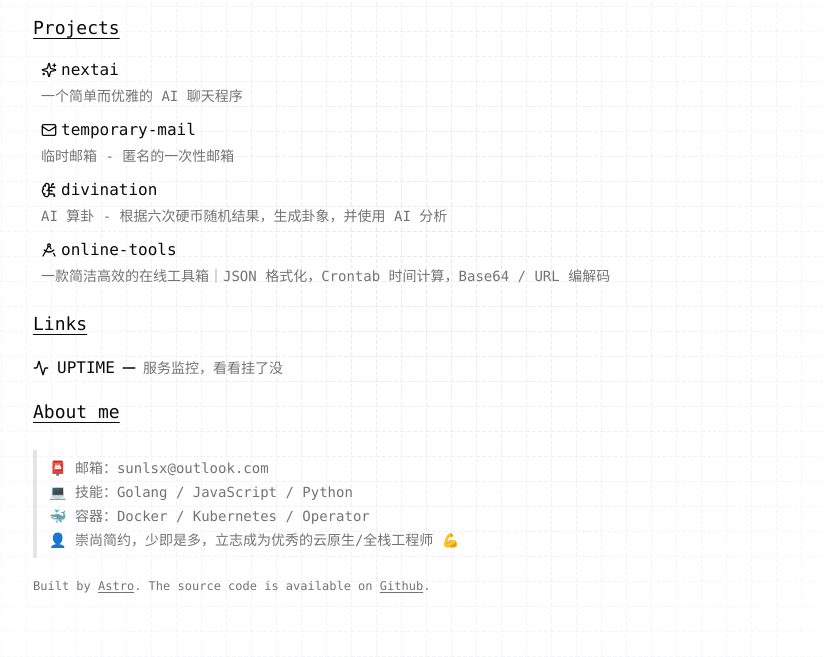
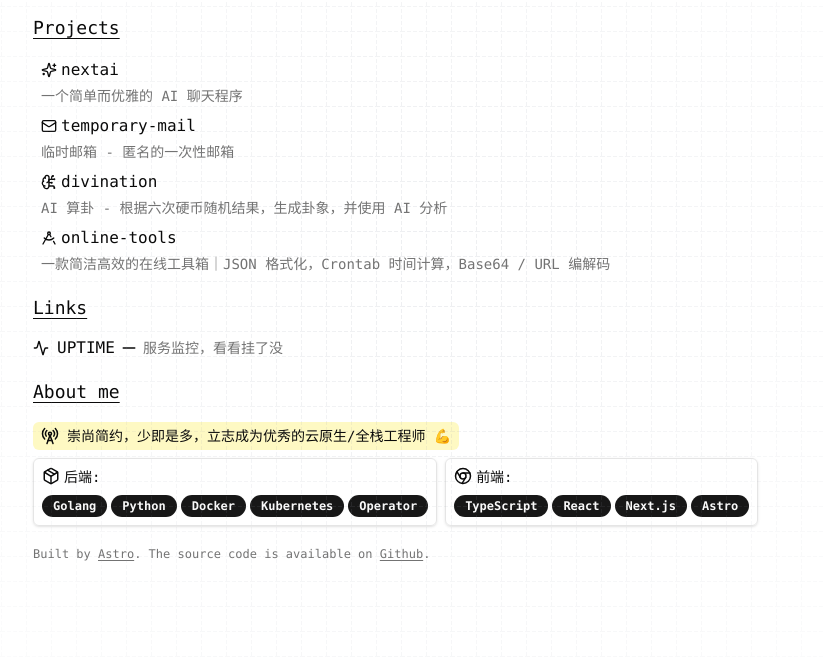
Before and after one commit to sunls24/sunls24, an Astro site: page / in a window 1280 px wide. Shown: the part 143-800 px from the top of the page, without its empty margins (223-1048 px from the left). Built offline with nearby package versions, Linux system fonts and the light colour scheme; Astro itself is replaced by a stand-in of ours.

Commit message:
feat: update about me

```diff
--- a/package.json
+++ b/package.json
@@ -14,7 +14,7 @@
     "react-dom": "^18.3.1"
   },
   "devDependencies": {
-    "@astrojs/check": "^0.8.2",
+    "@astrojs/check": "^0.8.3",
     "@astrojs/node": "^8.3.2",
     "@astrojs/react": "^3.6.0",
     "@astrojs/tailwind": "^5.1.0",
@@ -25,12 +25,12 @@
     "astro": "^4.12.2",
     "class-variance-authority": "^0.7.0",
     "framer-motion": "^11.3.17",
-    "lucide-react": "^0.414.0",
+    "lucide-react": "^0.416.0",
     "prettier": "^3.3.3",
     "prettier-plugin-astro": "^0.14.1",
     "prettier-plugin-tailwindcss": "^0.6.5",
     "tailwind-merge": "^2.4.0",
-    "tailwindcss": "^3.4.6",
+    "tailwindcss": "^3.4.7",
     "tailwindcss-animate": "^1.0.7",
     "typescript": "^5.5.4"
   }
--- /dev/null
+++ b/src/components/About.astro
@@ -0,0 +1,26 @@
+---
+import ColorTwo from "@/components/ColorTwo.astro"
+import Skill from "@/components/Skill.astro"
+import { config } from "@/lib/config"
+import { Chrome, Package, RadioTower } from "lucide-react"
+---
+
+<div class="space-y-2 py-1">
+  <div
+    class="group relative flex w-fit items-center overflow-hidden rounded-md px-2 py-1 dark:text-primary-foreground"
+  >
+    <RadioTower size={18} />
+    <span class="ml-2 text-sm font-medium">
+      {config.about.me}
+    </span>
+    <ColorTwo />
+  </div>
+  <div class="flex flex-col gap-2 sm:flex-row">
+    <Skill label="后端:" , list={config.about.backend}>
+      <Package size={18} slot="icon" />
+    </Skill>
+    <Skill label="前端:" , list={config.about.frontend}>
+      <Chrome size={18} slot="icon" />
+    </Skill>
+  </div>
+</div>
--- /dev/null
+++ b/src/components/ColorOne.astro
@@ -0,0 +1,3 @@
+<span
+  class="absolute inset-0 -z-10 translate-y-full bg-blue-200 transition-transform duration-300 group-hover:translate-y-0 dark:bg-blue-300"
+></span>
--- /dev/null
+++ b/src/components/ColorTwo.astro
@@ -0,0 +1,6 @@
+---
+import ColorOne from "@/components/ColorOne.astro"
+---
+
+<span class="absolute inset-0 -z-20 bg-yellow-100 dark:bg-yellow-200"></span>
+<ColorOne />
--- a/src/components/Content.astro
+++ b/src/components/Content.astro
@@ -13,7 +13,7 @@ const { name, index } = Astro.props
 <div>
   <BlurFade yOffset={8} duration={0.3} delay={FADE_DELAY * index} client:load>
     <div class="translate-y-2">
-      <h3 class="pb-2 text-lg font-medium underline underline-offset-4">
+      <h3 class="pb-3 text-lg font-medium underline underline-offset-4">
         {name}
       </h3>
       <slot />
--- a/src/components/Footer.astro
+++ b/src/components/Footer.astro
@@ -3,7 +3,7 @@ import BlurFade from "@/components/magicui/blur-fade"
 import { FADE_DELAY } from "@/lib/constant"
 ---
 
-<footer class="mt-5">
+<footer class="mt-4">
   <BlurFade yOffset={8} duration={0.3} delay={FADE_DELAY * 4} client:load>
     <div class="translate-y-2 text-xs text-muted-foreground">
       Built by
--- /dev/null
+++ b/src/components/Skill.astro
@@ -0,0 +1,24 @@
+---
+import ColorOne from "@/components/ColorOne.astro"
+import { Badge } from "@/components/ui/badge"
+
+interface Props {
+  label: string
+  list: string[]
+}
+
+const { label, list } = Astro.props
+---
+
+<div
+  class="group relative w-fit overflow-hidden rounded-md border p-2 shadow transition duration-300 hover:border-transparent hover:shadow-none"
+>
+  <div class="mb-2 flex dark:group-hover:text-primary-foreground">
+    <slot name="icon" />
+    <span class="mx-1 text-sm font-medium">{label}</span>
+  </div>
+  <div class="flex flex-wrap gap-1">
+    {list.map((v) => <Badge>{v}</Badge>)}
+  </div>
+  <ColorOne />
+</div>
--- /dev/null
+++ b/src/components/ui/badge.tsx
@@ -0,0 +1,36 @@
+import { cva, type VariantProps } from "class-variance-authority"
+import * as React from "react"
+
+import { cn } from "@/lib/utils"
+
+const badgeVariants = cva(
+  "inline-flex items-center rounded-full border px-2.5 py-0.5 text-xs font-semibold transition-colors focus:outline-none focus:ring-2 focus:ring-ring focus:ring-offset-2",
+  {
+    variants: {
+      variant: {
+        default:
+          "border-transparent bg-primary text-primary-foreground hover:bg-primary/80",
+        secondary:
+          "border-transparent bg-secondary text-secondary-foreground hover:bg-secondary/80",
+        destructive:
+          "border-transparent bg-destructive text-destructive-foreground hover:bg-destructive/80",
+        outline: "text-foreground",
+      },
+    },
+    defaultVariants: {
+      variant: "default",
+    },
+  }
+)
+
+export interface BadgeProps
+  extends React.HTMLAttributes<HTMLDivElement>,
+    VariantProps<typeof badgeVariants> {}
+
+function Badge({ className, variant, ...props }: BadgeProps) {
+  return (
+    <div className={cn(badgeVariants({ variant }), className)} {...props} />
+  )
+}
+
+export { Badge, badgeVariants }
--- a/src/layouts/Layout.astro
+++ b/src/layouts/Layout.astro
@@ -70,8 +70,20 @@ const spacing = 25
       height={spacing}
       strokeDasharray={"4 2"}
       className={cn(
-        "[mask-image:radial-gradient(circle_at_center,rgba(0,0,0,0.8),transparent)]"
+        "[mask-image:radial-gradient(circle_at_center,rgba(0,0,0,0.6),transparent)]"
       )}
     />
   </body>
 </html>
+
+<script is:inline>
+  const theme = (() => {
+    if (typeof localStorage !== "undefined" && localStorage.getItem("theme")) {
+      return localStorage.getItem("theme")
+    }
+    return window.matchMedia("(prefers-color-scheme: dark)").matches
+      ? "dark"
+      : "light"
+  })()
+  document.documentElement.classList[theme == "dark" ? "add" : "remove"]("dark")
+</script>
--- a/src/lib/config.ts
+++ b/src/lib/config.ts
@@ -11,7 +11,7 @@ interface Config {
   github: string
   projects: Item[]
   links: Item[]
-  about: string
+  about: { mail: string; me: string; frontend: string[]; backend: string[] }
 }
 
 export const config: Config = {
@@ -50,6 +50,10 @@ export const config: Config = {
       icon: "Activity",
     },
   ],
-  about:
-    "📮 邮箱：atob(c3VubHN4QG91dGxvb2suY29t)\n\uD83D\uDCBB 技能：Golang / JavaScript / Python\n\uD83D\uDC33 容器：Docker / Kubernetes / Operator\n\uD83D\uDC64 崇尚简约，少即是多，立志成为优秀的云原生/全栈工程师 💪",
+  about: {
+    mail: "c3VubHN4QG91dGxvb2suY29t",
+    me: "崇尚简约，少即是多，立志成为优秀的云原生/全栈工程师 💪",
+    backend: ["Golang", "Python", "Docker", "Kubernetes", "Operator"],
+    frontend: ["TypeScript", "React", "Next.js", "Astro"],
+  },
 }
--- a/src/pages/index.astro
+++ b/src/pages/index.astro
@@ -1,4 +1,5 @@
 ---
+import About from "@/components/About.astro"
 import Content from "@/components/Content.astro"
 import Footer from "@/components/Footer.astro"
 import Header from "@/components/Header.astro"
@@ -10,18 +11,18 @@ import "@/styles/globals.css"
 import { ExternalLink, Minus } from "lucide-react"
 ---
 
-<Layout className="mx-auto w-[90%] max-w-3xl pb-5 pt-10">
+<Layout className="mx-auto w-[90%] max-w-3xl py-5 sm:pt-10">
   <Header />
-  <main class="space-y-5">
+  <main class="space-y-4">
     <Content name="Projects" index={1}>
       {
         config.projects.map((value) => {
           return (
-            <div class="group relative w-fit rounded-md px-2 py-1 transition-colors duration-300 hover:bg-secondary">
+            <div class="group relative w-fit rounded-md px-2 pb-1 pt-2 transition-colors duration-300 hover:bg-secondary">
               <a
                 target="_blank"
                 href={value.link}
-                class="mt-2 flex w-fit items-end leading-none underline-offset-4 transition-transform group-hover:-translate-y-0.5 group-hover:underline"
+                class="flex w-fit items-end leading-none underline-offset-4 transition-transform group-hover:-translate-y-0.5 group-hover:underline"
               >
                 <Icon name={value.icon} className="mr-1" size={16} />
                 {value.name}
@@ -34,10 +35,10 @@ import { ExternalLink, Minus } from "lucide-react"
                 {value.desc}
               </div>
               <BorderBeam
-                size={110}
+                size={108}
                 duration={3}
-                colorFrom="#3b82f6"
-                colorTo="#4ade80"
+                colorFrom="#60a5fa"
+                colorTo="#facc15"
                 className="opacity-0 transition-opacity duration-300 group-hover:opacity-100"
               />
             </div>
@@ -49,7 +50,7 @@ import { ExternalLink, Minus } from "lucide-react"
       {
         config.links.map((value) => {
           return (
-            <div class="group mt-3 flex w-fit items-center">
+            <div class="group flex w-fit items-center py-1">
               <a
                 target="_blank"
                 href={value.link}
@@ -68,36 +69,8 @@ import { ExternalLink, Minus } from "lucide-react"
       }
     </Content>
     <Content name="About me" index={3}>
-      <div
-        class="group relative w-fit rounded-r-md text-muted-foreground transition duration-300 hover:bg-secondary hover:text-foreground hover:shadow-lg"
-      >
-        <blockquote
-          class="mt-4 w-fit whitespace-break-spaces border-l-4 px-3 py-1.5 text-sm leading-6 sm:pr-5"
-          set:text={config.about.replace(/atob\(([^)]+)\)/g, (_, p1) =>
-            atob(p1.replace(/['"]+/g, ""))
-          )}
-        />
-        <BorderBeam
-          size={145}
-          duration={3}
-          colorFrom="#3b82f6"
-          colorTo="#4ade80"
-          className="opacity-0 transition-opacity duration-300 group-hover:opacity-100"
-        />
-      </div>
+      <About />
     </Content>
   </main>
   <Footer />
 </Layout>
-
-<script is:inline>
-  const theme = (() => {
-    if (typeof localStorage !== "undefined" && localStorage.getItem("theme")) {
-      return localStorage.getItem("theme")
-    }
-    return window.matchMedia("(prefers-color-scheme: dark)").matches
-      ? "dark"
-      : "light"
-  })()
-  document.documentElement.classList[theme == "dark" ? "add" : "remove"]("dark")
-</script>
--- a/src/styles/globals.css
+++ b/src/styles/globals.css
@@ -48,7 +48,7 @@
     --accent-foreground: 0 0% 98%;
     --destructive: 0 62.8% 30.6%;
     --destructive-foreground: 0 0% 98%;
-    --border: 0 0% 14.9%;
+    --border: 0 0% 25.1%;
     --input: 0 0% 14.9%;
     --ring: 0 0% 83.1%;
     --chart-1: 220 70% 50%;
--- a/tailwind.config.mjs
+++ b/tailwind.config.mjs
@@ -6,13 +6,6 @@ export default {
   content: ["./src/**/*.{ts,tsx,astro}"],
   prefix: "",
   theme: {
-    container: {
-      center: true,
-      padding: "2rem",
-      screens: {
-        "2xl": "1400px",
-      },
-    },
     extend: {
       fontFamily: {
         mono: ["Roboto Mono Variable", ...defaultTheme.fontFamily.mono],
@@ -58,14 +51,6 @@ export default {
         sm: "calc(var(--radius) - 4px)",
       },
       keyframes: {
-        "accordion-down": {
-          from: { height: "0" },
-          to: { height: "var(--radix-accordion-content-height)" },
-        },
-        "accordion-up": {
-          from: { height: "var(--radix-accordion-content-height)" },
-          to: { height: "0" },
-        },
         "border-beam": {
           "100%": {
             "offset-distance": "100%",
@@ -73,8 +58,6 @@ export default {
         },
       },
       animation: {
-        "accordion-down": "accordion-down 0.2s ease-out",
-        "accordion-up": "accordion-up 0.2s ease-out",
         "border-beam": "border-beam calc(var(--duration)*1s) infinite linear",
       },
     },
```
Also changed, not shown: pnpm-lock.yaml.
